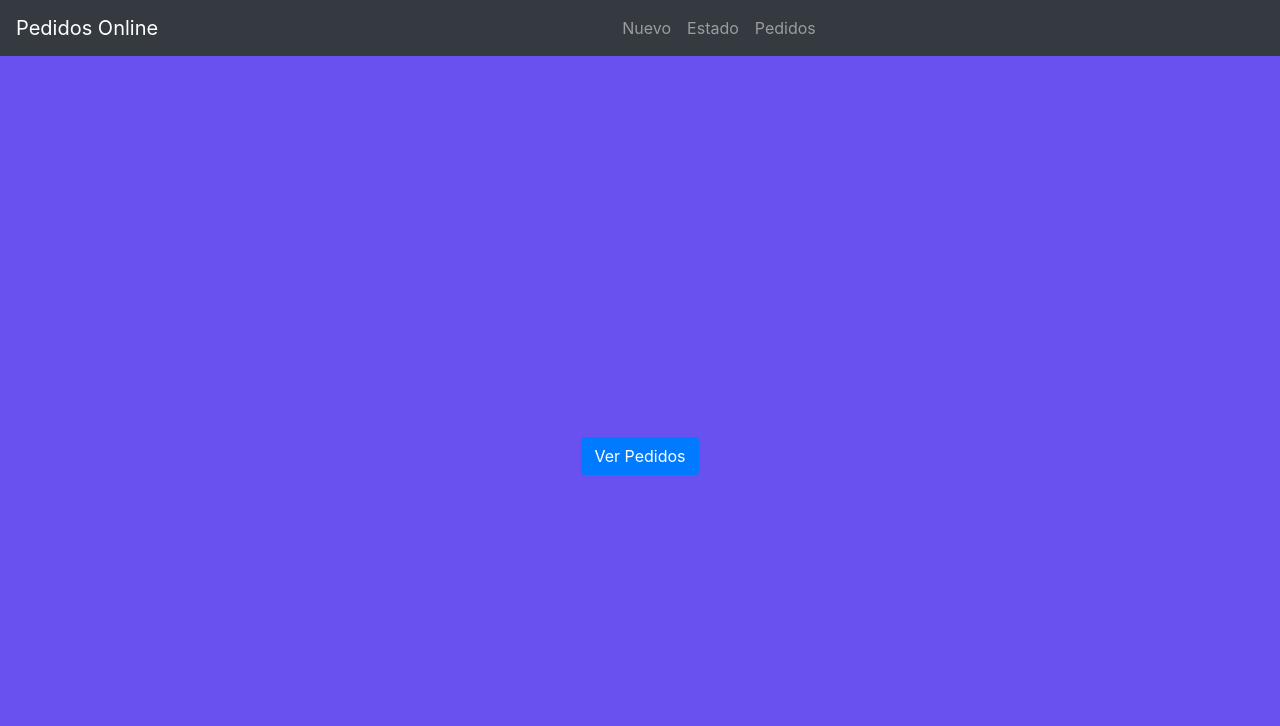
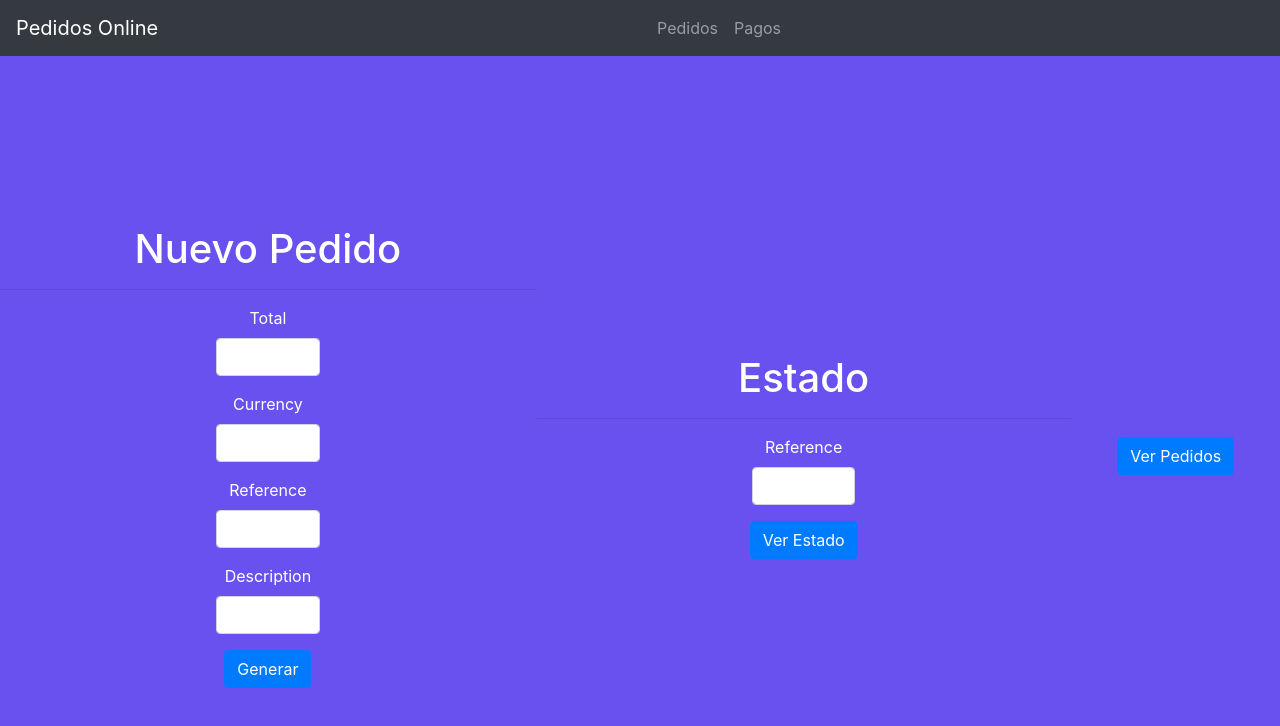
Before and after one commit to nicolasgarciacomp/node-restserver, a website: page public/pedidos.html in a window 1280 px wide. Drawn offline with nearby package versions, Linux system fonts and the light colour scheme.

Commit message:
Agrego Ordenes de Pago a /Public

```diff
--- a/public/pedidos.html
+++ b/public/pedidos.html
@@ -16,14 +16,47 @@
         </button>
         <div class="collapse navbar-collapse" id="navbarNavAltMarkup">
           <div class="navbar-nav">
-            <a class="nav-item nav-link" href="nuevo.html">Nuevo</a>
-            <a class="nav-item nav-link" href="estado.html">Estado</a>
             <a class="nav-item nav-link" href="pedidos.html">Pedidos</a>
+            <a class="nav-item nav-link" href="ordenes.html">Pagos</a>
           </div>
         </div>
     </nav>
     <table>
         <tr>
+            <td>
+                <form method="post" action="http://localhost:3000/pedido">
+                    <h1>Nuevo Pedido</h1>
+                    <hr>
+                    <div class="form-group col-3">
+                        <label>Total</label>
+                        <input type="text" class="form-control" id="total" name="total" required>
+                    </div>
+                    <div class="form-group col-3">
+                        <label>Currency</label>
+                        <input type="text" class="form-control" id="currency" name="currency" required>
+                    </div>
+                    <div class="form-group col-3">
+                        <label>Reference</label>
+                        <input type="text" class="form-control" id="reference" name="reference" required>
+                    </div>
+                    <div class="form-group col-3">
+                        <label>Description</label>
+                        <input type="text" class="form-control" id="description" name="description" required>
+                    </div>
+                    <button type="submit" class="btn btn-primary" formtarget="_blank">Generar</button>
+                </form>
+            </td>
+            <td>
+                <form method="post" action="" id="form-act">
+                    <h1>Estado</h1>
+                    <hr>
+                    <div class="form-group col-3">
+                        <label>Reference</label>
+                        <input type="text" class="form-control" id="reference" name="reference" required>
+                    </div>
+                    <button type="submit" class="btn btn-primary" onclick="ponerAction()" formtarget="_blank">Ver Estado</button>
+                </form>
+            </td>
             <td>
                 <form method="get" action="http://localhost:3000/pedidos">
                     <button type="submit" class="btn btn-primary" formtarget="_blank">Ver Pedidos</button>
@@ -32,4 +65,12 @@
         </tr>
     </table>
 </body>
+<script>
+    function ponerAction() {
+        var ref = document.getElementById('reference').value;
+        var url = "http://localhost:3000/webhook/"+ref;
+        var act = document.getElementById('form-act');
+        act.setAttribute("action", url);
+    }
+</script>
 </html>
--- a/server/routes/pedido.js
+++ b/server/routes/pedido.js
@@ -83,7 +83,7 @@ app.post('/pedido', function(req, res) {
 		description: body.description,
 		return_url: 'localhost:3000/return/zxc',
 		webhook: `localhost:3000/webhook/${body.reference}`,
-		redirect: true,
+		redirect: false,
 		estado: 'Nuevo'
 	}
 	let pedido = new Pedido(data);
@@ -105,6 +105,7 @@ app.post('/pedido', function(req, res) {
 	instance.post(`${url}/p/checkout`, data)
 		.then((res) => {
 			console.log(res);
+			//console.log(res.data.data['url']);
 		})
 		.catch((error) => {
 			console.error(error);
```
Also changed, not shown: public/estado.html (deleted, +0 -48 lines), public/index.html (+1 -2 lines), public/ordenes.html (renamed from public/nuevo.html, +13 -11 lines), server/routes/orden.js (indentation only). Lines whose indentation alone changed are shown as unchanged.
